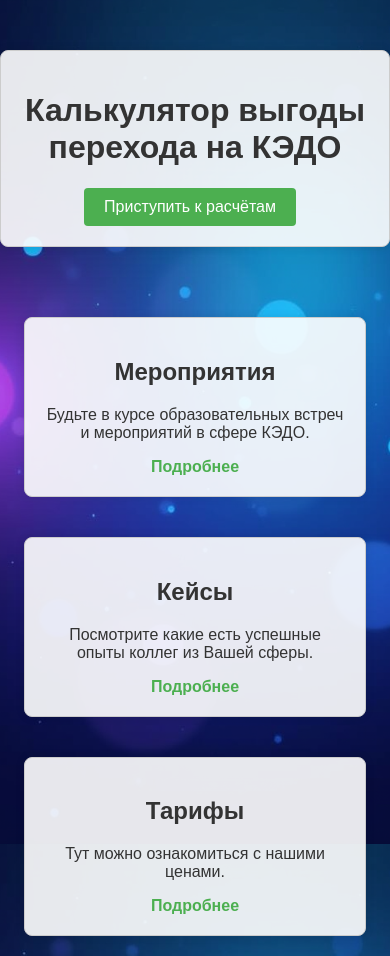
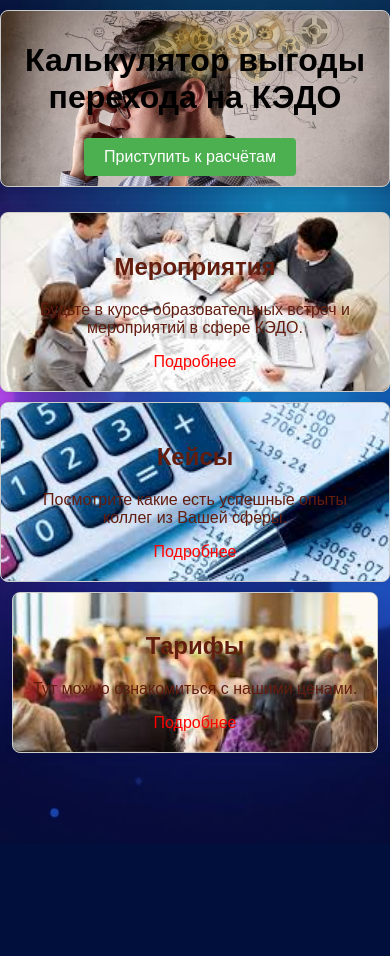
Before and after one commit to Stanislav-Kankin/fastapi_stepic, a Python web app: template templates/index.html in a window 390 px wide. After the commit the page ends 818 px from the top, so only its background shows below. Run offline with Jinja, Linux system fonts and the light colour scheme; the template is opened without the code that fills it, so the values that code supplies are empty.

Commit message:
пока так оставлю

```diff
--- a/main.py
+++ b/main.py
@@ -108,7 +108,7 @@ async def calculate(
 
         results = calculate_costs(
             data, paper_costs, license_costs, typical_operations
-            )
+        )
 
         user_data = UserData(
             organization_name=data["organization_name"],
--- a/static/style.css
+++ b/static/style.css
@@ -16,26 +16,31 @@ body {
     box-shadow: 0 0 10px rgba(0, 0, 0, 0.1);
     margin: 50px auto;
     max-width: 600px;
-    background: rgba(255, 255, 255, 0.9); /* Полупрозрачный фон */
+    background: url('/static/images/img1.jpg') no-repeat center center;
+    background-size: cover;
+    color: #000; /* Черный текст */
 }
 
 h1 {
-    color: #333;
+    color: #000000; /* Черный текст */
     text-align: center;
 }
 
 form {
     max-width: 600px;
     margin: auto;
-    background: rgba(255, 255, 255, 0.9); /* Полупрозрачный фон */
+    background: url('/static/images/background.jpg') no-repeat center center;
+    background-size: cover;
     padding: 20px;
     border-radius: 8px;
     box-shadow: 0 0 10px rgba(0, 0, 0, 0.1);
+    color: #000; /* Черный текст */
 }
 
 label {
     display: block;
     margin-bottom: 10px;
+    color: #000; /* Черный текст */
 }
 
 input[type="text"], input[type="number"], input[type="email"] {
@@ -44,6 +49,8 @@ input[type="text"], input[type="number"], input[type="email"] {
     margin-bottom: 20px;
     border: 1px solid #ccc;
     border-radius: 4px;
+    background-color: rgba(255, 255, 255, 0.8); /* Полупрозрачный фон для контраста */
+    color: #333; /* Черный текст */
 }
 
 input[type="submit"] {
@@ -89,14 +96,30 @@ input[type="submit"]:hover {
     margin: 20px auto;
     max-width: 300px;
     text-align: center;
+    color: #621d0f; /* Черный текст */
 }
 
-.info-box a {
-    color: #4CAF50;
+.info-box:nth-child(1) {
+    background: url('/static/images/img3.jpg') no-repeat center center;
+    background-size: cover;
+}
+
+.info-box:nth-child(2) {
+    background: url('/static/images/img4.jpg') no-repeat center center;
+    background-size: cover;
+}
+
+.info-box:nth-child(3) {
+    background: url('/static/images/img2.jpg') no-repeat center center;
+    background-size: cover;
+}
+
+.info-link {
+    color: red; /* Красный текст для ссылок */
     text-decoration: none;
 }
 
-.info-box a:hover {
+.info-link:hover {
     text-decoration: underline;
 }
 
@@ -107,13 +130,52 @@ input[type="submit"]:hover {
     margin-top: 20px;
 }
 
-/* Стили для ссылок в информационных блоках */
-.info-link {
-    color: #4CAF50;
-    text-decoration: none;
-    font-weight: bold;
+/* Стили для контейнера результатов */
+.result-container {
+    text-align: center;
+    border: 1px solid #ccc;
+    padding: 20px;
+    border-radius: 8px;
+    box-shadow: 0 0 10px rgba(0, 0, 0, 0.1);
+    margin: 50px auto;
+    max-width: 600px;
+    background: rgba(255, 255, 255, 0.9); /* Полупрозрачный фон */
+    color: #000; /* Черный текст */
 }
 
-.info-link:hover {
-    text-decoration: underline;
+/* Медиа-запросы для адаптивного дизайна */
+@media (max-width: 768px) {
+    .centered-container, form, .result-container {
+        padding: 15px;
+        margin: 20px auto;
+        max-width: 90%;
+    }
+
+    .info-boxes {
+        flex-direction: column;
+        align-items: center;
+    }
+
+    .info-box {
+        max-width: 90%;
+        margin: 10px auto;
+    }
 }
+
+@media (max-width: 480px) {
+    .centered-container, form, .result-container {
+        padding: 10px;
+        margin: 10px auto;
+        max-width: 95%;
+    }
+
+    .info-boxes {
+        flex-direction: column;
+        align-items: center;
+    }
+
+    .info-box {
+        max-width: 95%;
+        margin: 5px auto;
+    }
+}
--- a/templates/result.html
+++ b/templates/result.html
@@ -5,6 +5,7 @@
     <link rel="stylesheet" type="text/css" href="/static/style.css">
 </head>
 <body>
+    <div class="result-container">
         <h1>Результаты расчёта</h1>
         <p>Распечатывание, хранение документов: {{ results.total_paper_costs|format_number }} руб.</p>
         <p>Расходы на доставку документов: {{ results.total_logistics_costs|format_number }} руб.</p>
@@ -16,5 +17,6 @@
             <a href="/form" class="button">Повторить расчёты</a>
             <a href="/feedback" class="button">Заказать обратный звонок</a>
         </div>
+    </div>
 </body>
 </html>
```
Also changed, not shown: static/images/img1.jpg (added), static/images/img2.jpg (added), static/images/img3.jpg (added), static/images/img4.jpg (added), test.db. Lines whose indentation alone changed are shown as unchanged.
